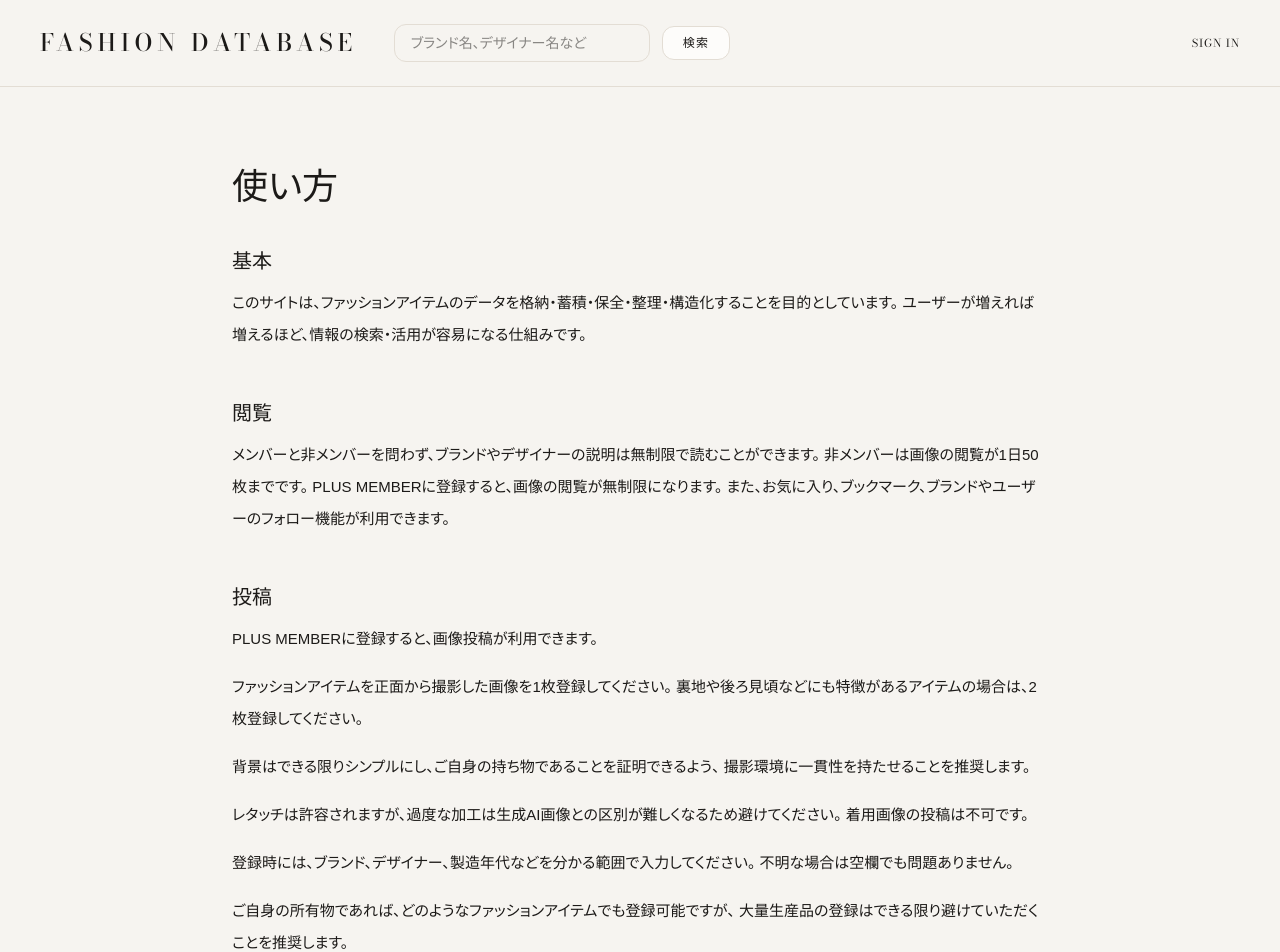
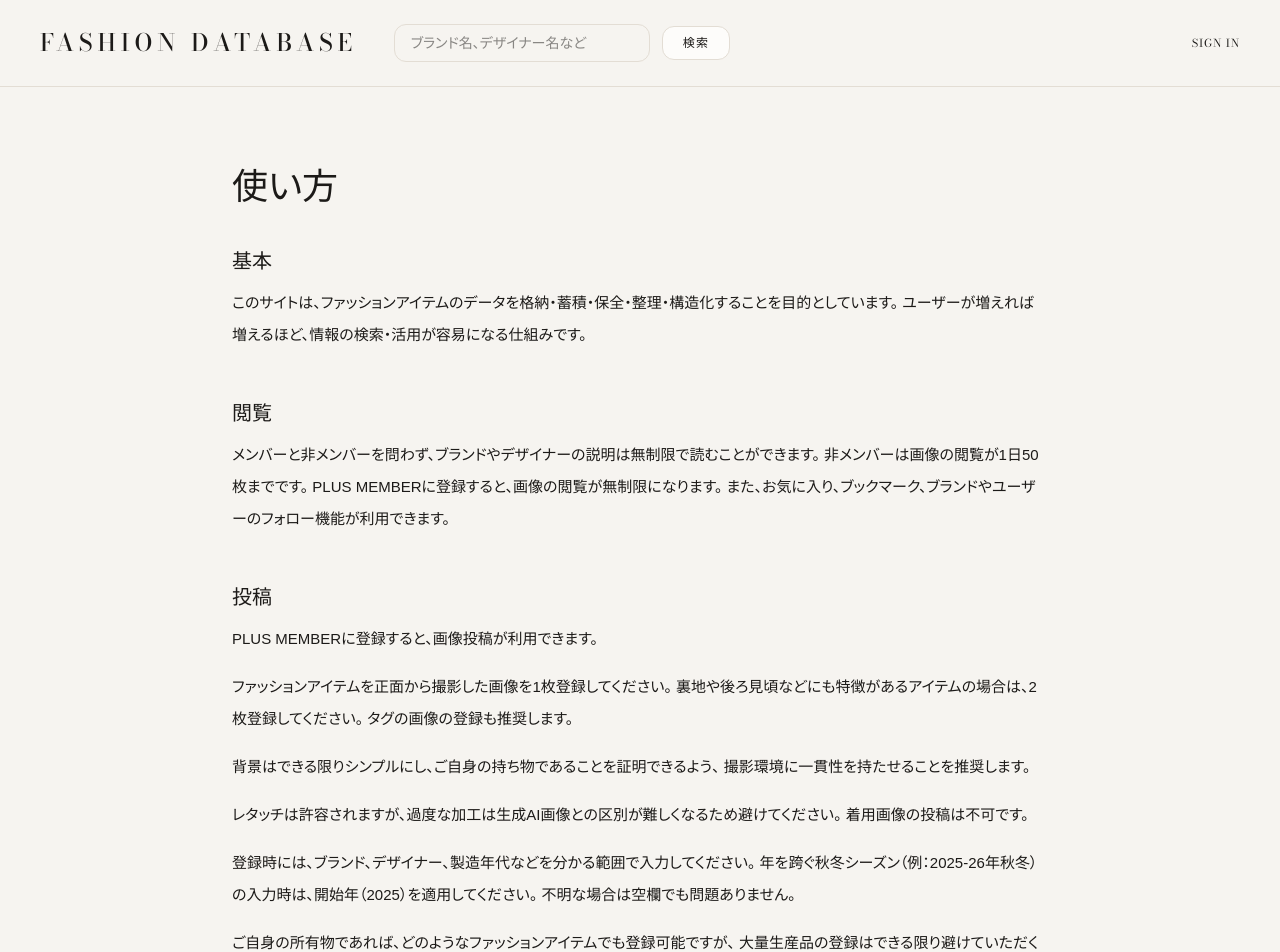
Before and after one commit to Tmak0220/fashion-database, a Next.js app: page /guide in a window 1280 px wide. Shown: the top 952 px of the page. Built offline with nearby package versions, Linux system fonts and the light colour scheme; no server answers.

Commit message:
使い方の説明の追加

```diff
--- a/app/guide/page.tsx
+++ b/app/guide/page.tsx
@@ -63,6 +63,7 @@ export default function GuidePage() {
           <p className="mt-4">
             ファッションアイテムを正面から撮影した画像を1枚登録してください。
             裏地や後ろ見頃などにも特徴があるアイテムの場合は、2枚登録してください。
+            タグの画像の登録も推奨します。
           </p>
 
           <p className="mt-4">
@@ -77,6 +78,7 @@ export default function GuidePage() {
 
           <p className="mt-4">
             登録時には、ブランド、デザイナー、製造年代などを分かる範囲で入力してください。
+            年を跨ぐ秋冬シーズン（例：2025-26年秋冬）の入力時は、開始年（2025）を適用してください。
             不明な場合は空欄でも問題ありません。
           </p>
 
```
